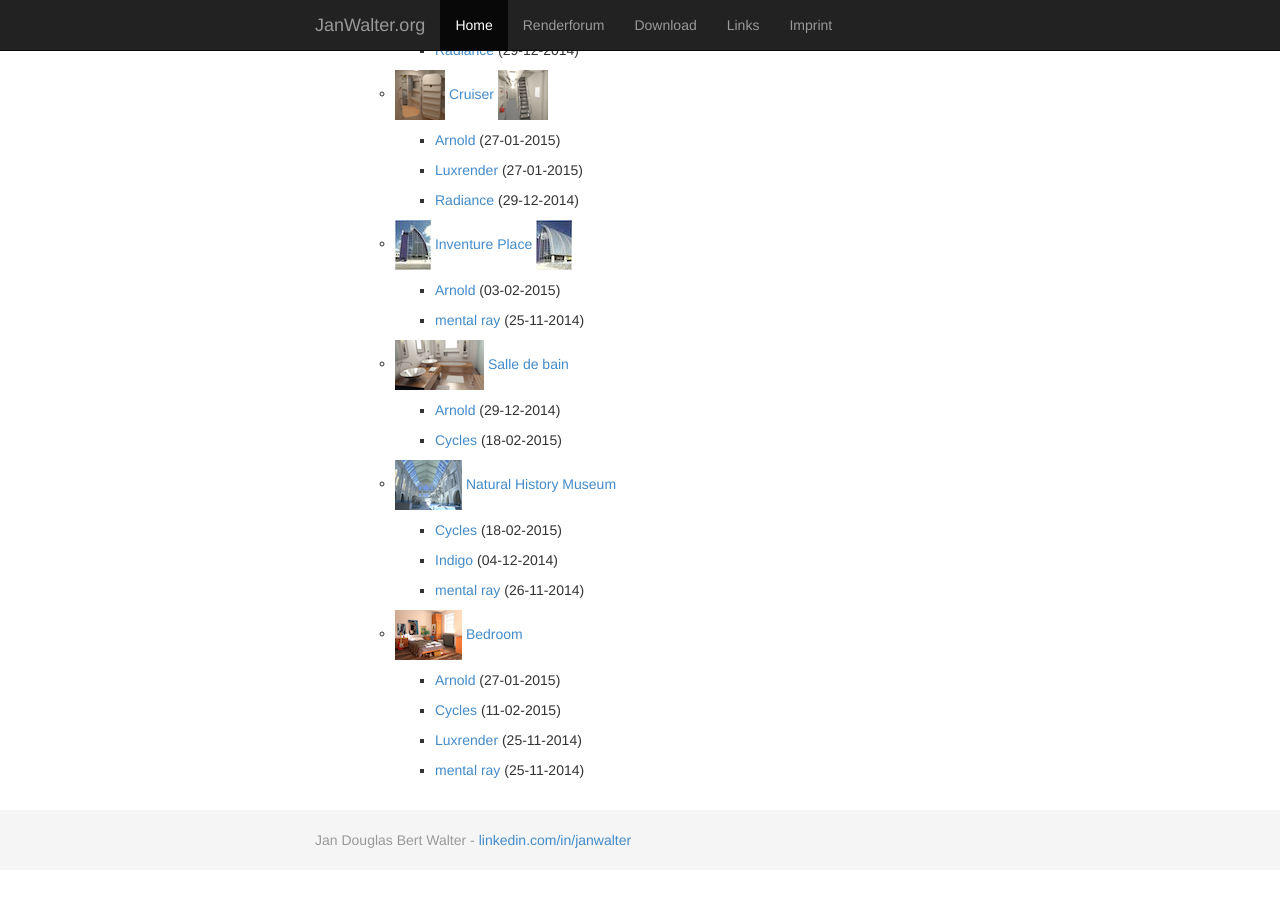
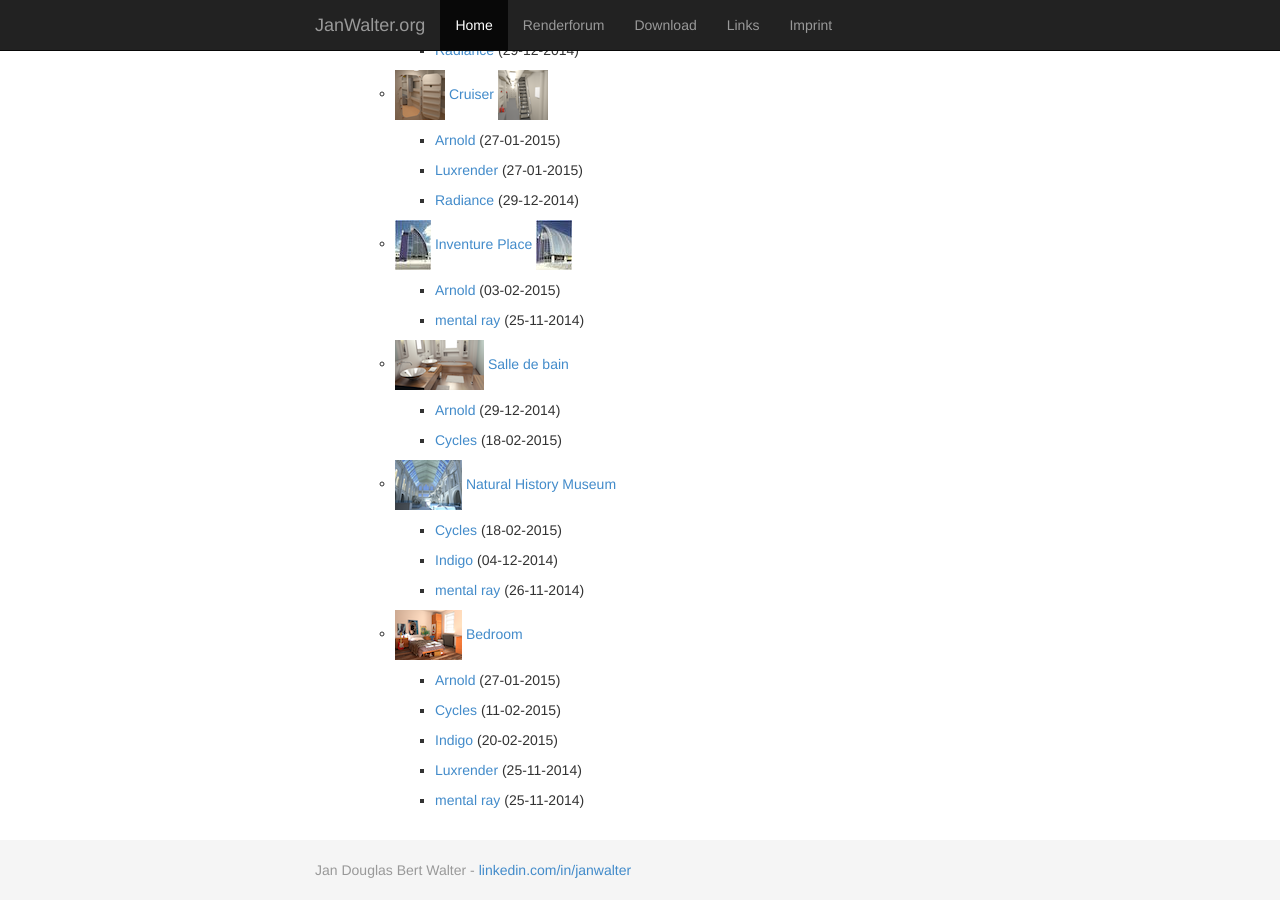
Before and after one commit to wahn/jan_walter_org, a Jekyll site: the page built from download/index.md, in a window 1280 px wide and 900 px high, scrolled down 2170 px. Built offline with Jekyll 4.4.1, drawn with Linux system fonts in a browser that asks for light colours; Markdown is read by kramdown in place of the engine named in the settings; before the commit the page ends 3040 px from its top, so only the background shows below that.

Commit message:
Download link for the bedroom scene in Indigo's file format.

```diff
--- a/download/index.md
+++ b/download/index.md
@@ -199,6 +199,8 @@ Download
 
         + [Cycles](https://www.janwalter.org/Download/Scenes/bedroom_blend.tar.gz) (11-02-2015)
 
+        + [Indigo](https://www.janwalter.org/Download/Scenes/bedroom_igs.tar.gz) (20-02-2015)
+
         + [Luxrender](https://www.janwalter.org/Download/Scenes/bedroom_lxs.tar.gz) (25-11-2014)
 
         + [mental ray](https://www.janwalter.org/Download/Scenes/bedroom_mi.tar.gz) (25-11-2014)
```
